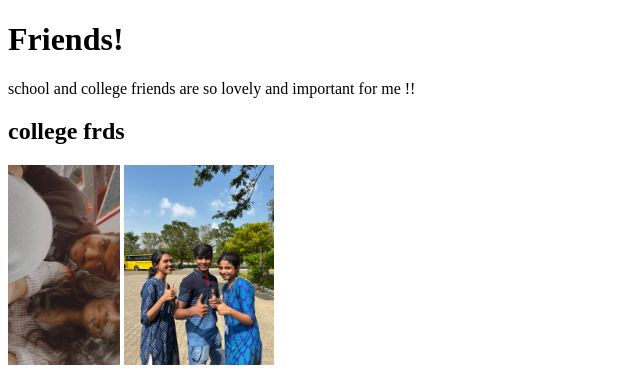
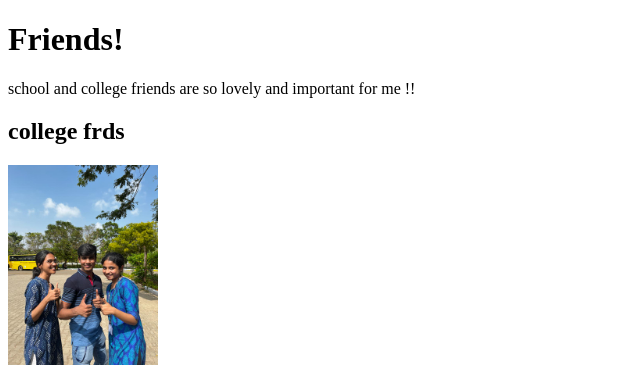
Before and after one commit to jayanth142006/html-jayanth, a plain HTML site: page frd.html in a window 1280 px wide. Shown: the top 386 px of the page, without its empty margins (0-640 px from the left). Drawn offline with Linux system fonts and the light colour scheme.

Commit message:
Update frd.html

```diff
--- a/frd.html
+++ b/frd.html
@@ -8,7 +8,6 @@
         <h1>Friends!</h1>
         <p>school and college friends are so lovely and important for me !!</p>
         <h2>college frds</h2>
-        <img src="img/frd1 (3).jpeg" height="200" />
         <img src="img/frd1 (5).jpeg" height="200"/>
         <h2>school frds</h2>
         <img src="img/frd2.jpeg" height="200"/>
```
